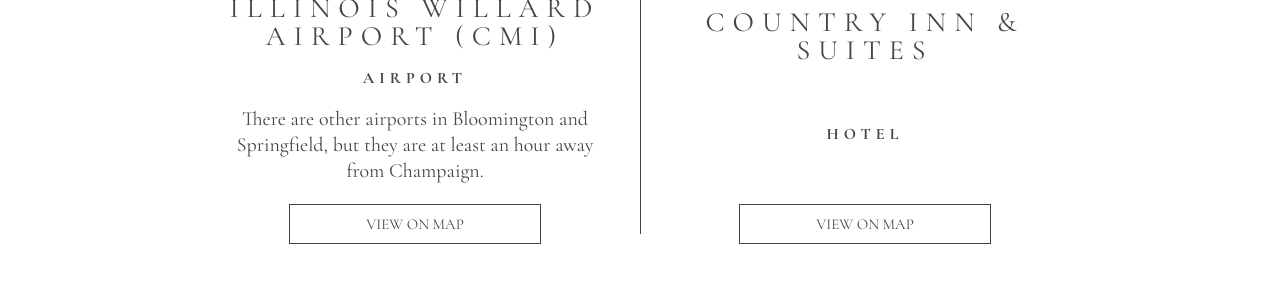
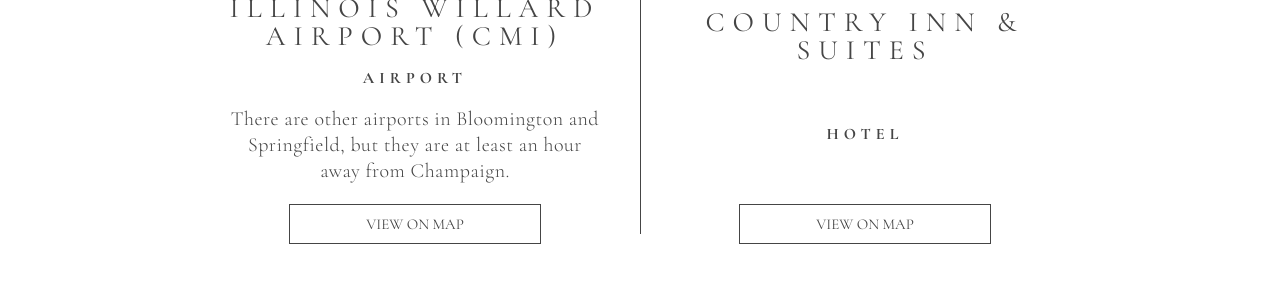
Before and after one commit to mminer237/theminers2021, a Jekyll site: the page built from _pages/travel.html, in a window 1280 px wide. Shown: the part 417-699 px from the top of the page. Built offline with Jekyll 4.4.1, drawn with Linux system fonts in a browser that asks for light colours.

Commit message:
Added FAQ placeholder

```diff
--- /dev/null
+++ b/_pages/faq.html
@@ -0,0 +1,5 @@
+---
+---
+<h2>FAQ</h2>
+<hr>
+<p>We're still working on this...</p>
--- a/css/style.scss
+++ b/css/style.scss
@@ -165,11 +165,15 @@
 	}
 }
 
-.story-body {
+p {
 	font-size: 20px;
 	font-weight: 300;
 	letter-spacing: 0.5px;
+	margin: 20px auto;
+	max-width: 700px;
+}
 
+.story-body {
 	@media (min-width: 900px) {
 		padding: 60px 0;
 	}
@@ -302,7 +306,8 @@
 	margin: 10px 0;
 }
 
-.events .location, .item p {
+.events .location,
+.item p {
 	font-size: 20px;
 	line-height: 26px;
 	margin: 10px;
```
Also changed, not shown: 1 other file.
